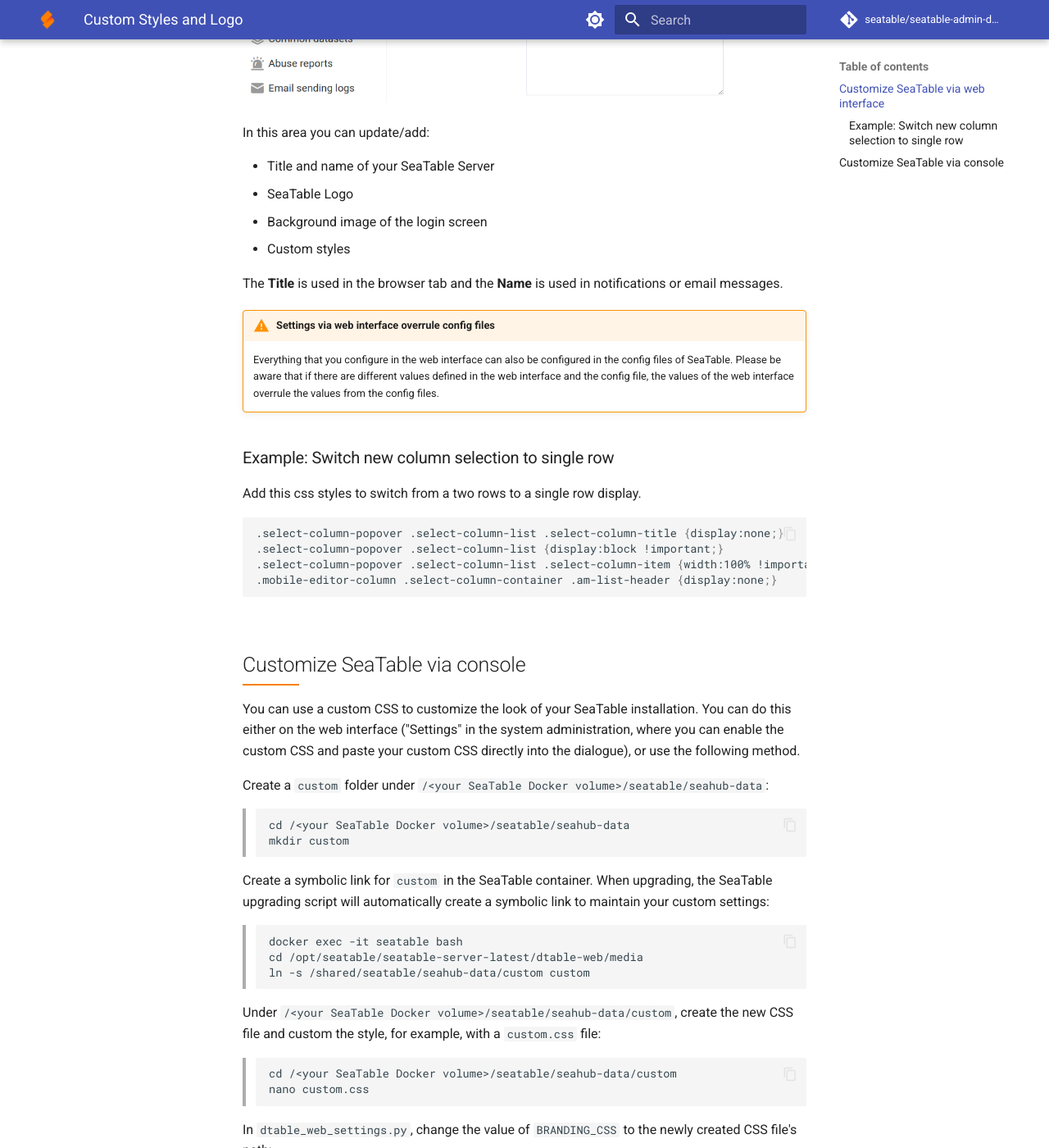
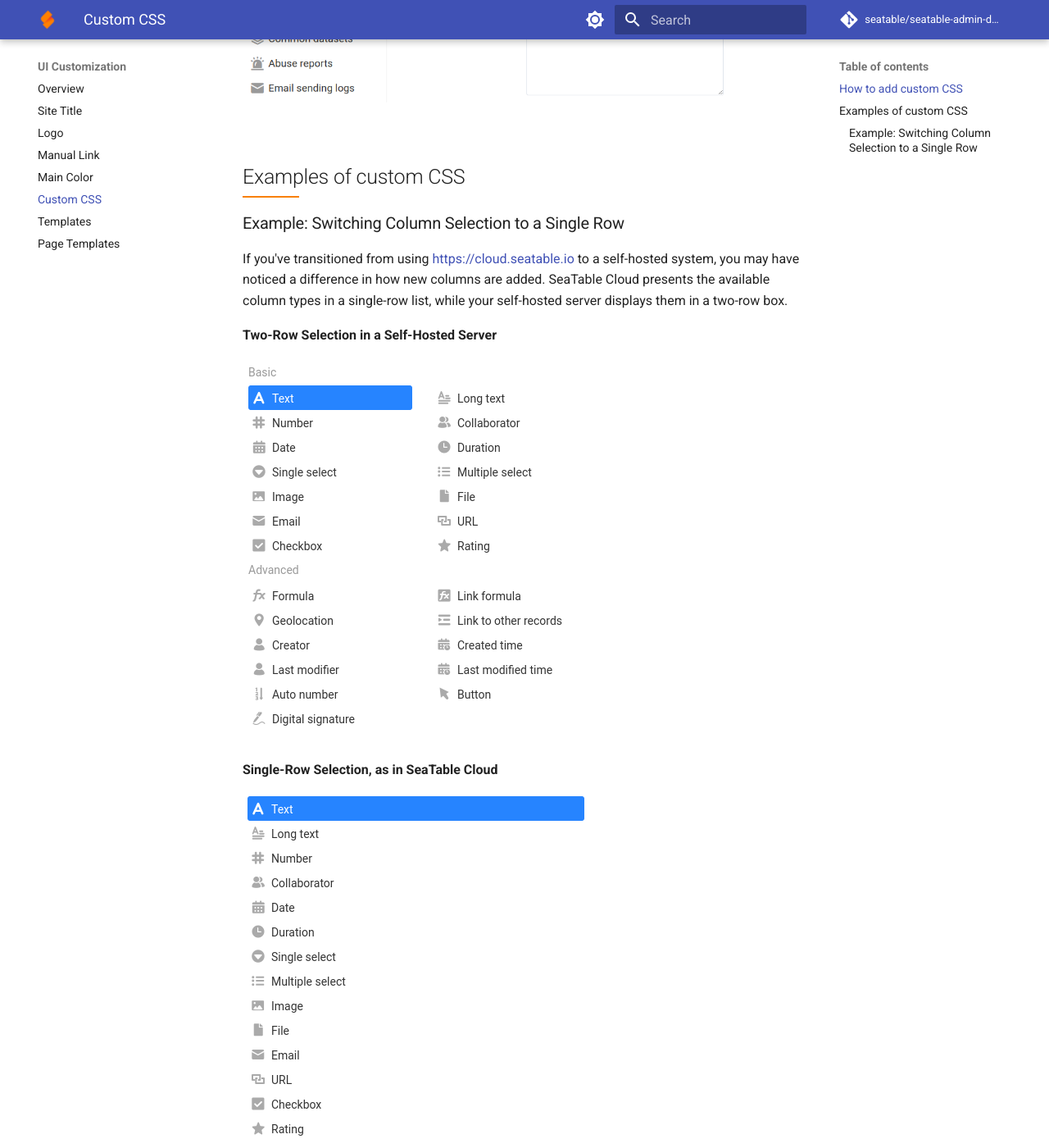
Before and after one commit to seatable/seatable-admin-docs, an MkDocs documentation site: the page built from docs/customization/custom_css.md, in a window 1280 px wide and 1400 px high, scrolled down 917 px. Shown: the whole window at 82% size. Built offline with MkDocs 1.6.1 and Material for MkDocs 9.7.7, drawn with Linux system fonts in a browser that asks for light colours; comment, search, counter and statistics services are not loaded; some of the changed text lies outside the part shown.

Commit message:
new custom css page

````diff
--- a/docs/customization/custom_css.md
+++ b/docs/customization/custom_css.md
@@ -1,29 +1,29 @@
-# Custom Styles and Logo
+# Custom CSS
 
-To make SeaTable look like you want you can update the logo, change colors and add custom styles. This can be done either as system administrator via the web interface or you can do this on the command line.
+SeaTable provides the flexibility to incorporate custom CSS code, allowing users to either conceal specific elements or modify their behavior. This article showcases several examples of what you can achieve with CSS customization.
 
-## Customize SeaTable via web interface
+## How to add custom CSS
 
-Login to your SeaTable Server as system administrator and switch to the system admin area. Select the navigation point `Settings`.
+Custom css can be added as system admin via the browser of via the command line.
+Please refer to the article [main color](/customization/main_color/) to get an explanation how to add custom css code.
 
-![n8n SeaTable Community node](/images/seatable-customizing-web-interface.png)
+![Customization via web interface as system admin](/images/seatable-customizing-web-interface.png)
 
-In this area you can update/add:
+## Examples of custom CSS
 
-- Title and name of your SeaTable Server
-- SeaTable Logo
-- Background image of the login screen
-- Custom styles
+### Example: Switching Column Selection to a Single Row
 
-The **Title** is used in the browser tab and the **Name** is used in notifications or email messages.
+If you've transitioned from using <https://cloud.seatable.io> to a self-hosted system, you may have noticed a difference in how new columns are added. SeaTable Cloud presents the available column types in a single-row list, while your self-hosted server displays them in a two-row box.
 
-!!! warning "Settings via web interface overrule config files"
+**Two-Row Selection in a Self-Hosted Server**
 
-    Everything that you configure in the web interface can also be configured in the config files of SeaTable. Please be aware that if there are different values defined in the web interface and the config file, the values of the web interface overrule the values from the config files.
+![Self-hosted: Two rows of possible column types](/images/seatable_custom_css_new_column_two_rows.png)
 
-### Example: Switch new column selection to single row
+**Single-Row Selection, as in SeaTable Cloud**
 
-Add this css styles to switch from a two rows to a single row display.
+![SeaTable Cloud: One row of possible column types](/images/seatable_custom_css_new_column_one_row.png)
+
+To achieve a single-row display like in SeaTable Cloud, add the following CSS styles:
 
 ```bash
 .select-column-popover .select-column-list .select-column-title {display:none;}
@@ -31,47 +31,3 @@
 .select-column-popover .select-column-list .select-column-item {width:100% !important;}
 .mobile-editor-column .select-column-container .am-list-header {display:none;}
 ```
-
-## Customize SeaTable via console
-
-You can use a custom CSS to customize the look of your SeaTable installation. You can do this either on the web interface ("Settings" in the system administration, where you can enable the custom CSS and paste your custom CSS directly into the dialogue), or use the following method.
-
-Create a `custom` folder under `/<your SeaTable Docker volume>/seatable/seahub-data`:
-
-> ```
-> cd /<your SeaTable Docker volume>/seatable/seahub-data
-> mkdir custom
-> ```
-
-Create a symbolic link for `custom` in the SeaTable container. When upgrading, the SeaTable upgrading script will automatically create a symbolic link to maintain your custom settings:
-
-> ```
-> docker exec -it seatable bash
-> cd /opt/seatable/seatable-server-latest/dtable-web/media
-> ln -s /shared/seatable/seahub-data/custom custom
-> ```
-
-Under `/<your SeaTable Docker volume>/seatable/seahub-data/custom`, create the new CSS file and custom the style, for example, with a `custom.css` file:
-
-> ```
-> cd /<your SeaTable Docker volume>/seatable/seahub-data/custom
-> nano custom.css
-> ```
-
-In `dtable_web_settings.py`, change the value of `BRANDING_CSS` to the newly created CSS file's path:
-
-> ```
-> nano dtable_web_settings.py
-> ```
->
-> Then change the value of BRANDING_CSS and save & close the file:
->
-> ```python
-> BRANDING_CSS = 'custom/custom.css'
-> ```
-
-Finally, restart the SeaTable service:
-
-> ```
-> docker exec -d seatable /shared/seatable/scripts/seatable.sh restart
-> ```
--- a/mkdocs.yml
+++ b/mkdocs.yml
@@ -199,8 +199,8 @@
       - Logo: customization/logo.md
       - Manual Link: customization/manual_in_nav.md
       - Main Color: customization/main_color.md
+      - Custom CSS: customization/custom_css.md
       - Templates: customization/templates.md
-      #- Login Background: customization/login_background.md
       #- E-Mail Templates: customization/email_templates.md
       - Page Templates: customization/page_templates.md
 
````
Also changed, not shown: docs/customization/main_color.md (+1 -1 lines), docs/customization/page_templates.md (+1 -1 lines), docs/customization/templates.md (+7 -0 lines), docs/customization/login_background.md (deleted), docs/images/seatable_custom_css_new_column_one_row.png (added), docs/images/seatable_custom_css_new_column_two_rows.png (added).
